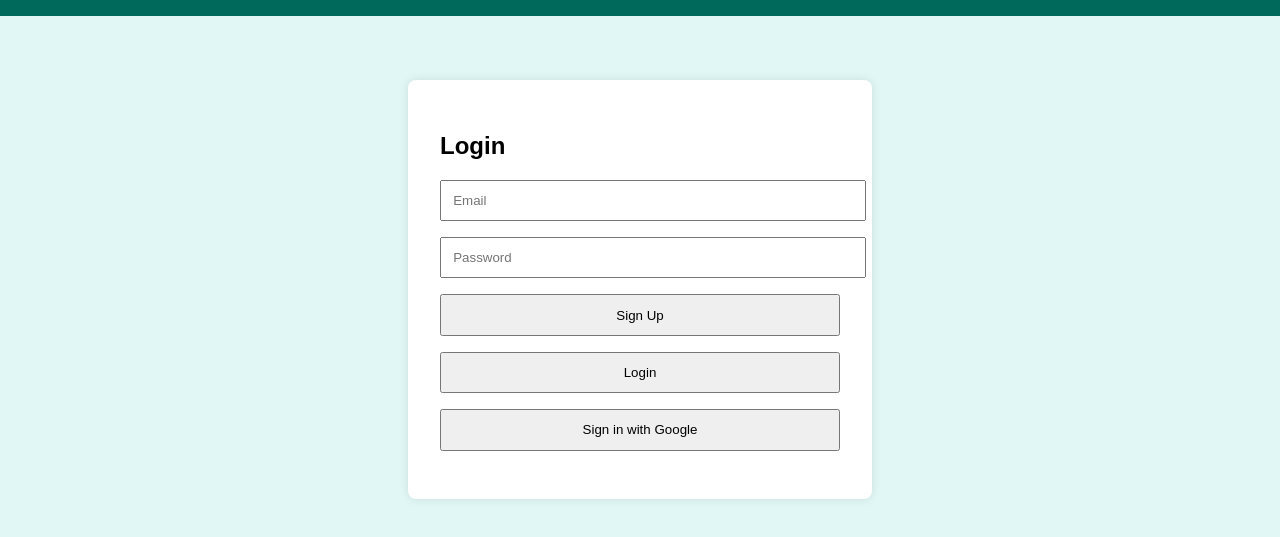
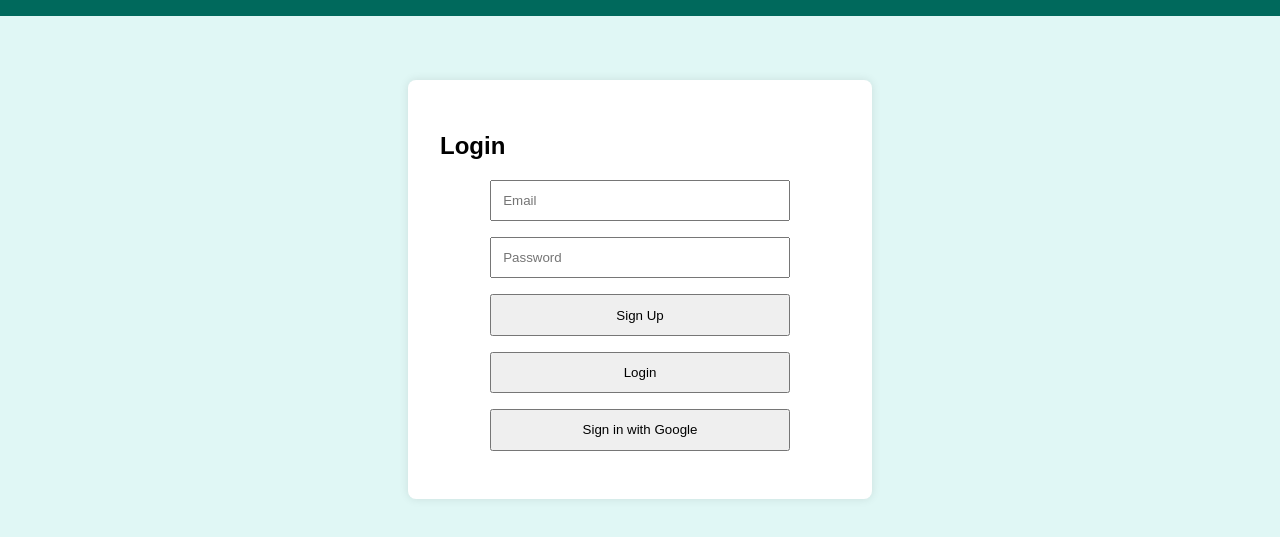
Before and after one commit to rv1807/adhd-coach-site, a plain HTML site: page index.html in a window 1280 px wide. Shown: the part 179-716 px from the top of the page. Drawn offline with Linux system fonts and the light colour scheme; no server answers.

Commit message:
Update index.html

```diff
--- a/index.html
+++ b/index.html
@@ -41,10 +41,17 @@
       border-radius: 8px;
       box-shadow: 0 0 10px rgba(0,0,0,0.1);
     }
-    .auth-box input, .auth-box button {
-      width: 100%;
-      padding: 0.7rem;
-      margin-bottom: 1rem;
+   .auth-box input, .auth-box button {
+  width: 100%;
+  max-width: 300px;
+  padding: 0.7rem;
+  margin-bottom: 1rem;
+  box-sizing: border-box;
+  display: block;
+  margin-left: auto;
+  margin-right: auto;
+}
+
     }
     section {
       max-width: 800px;
```
